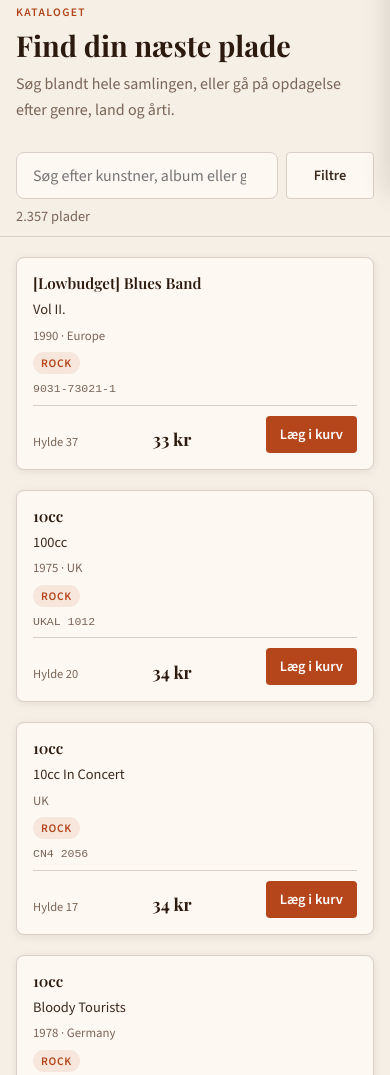
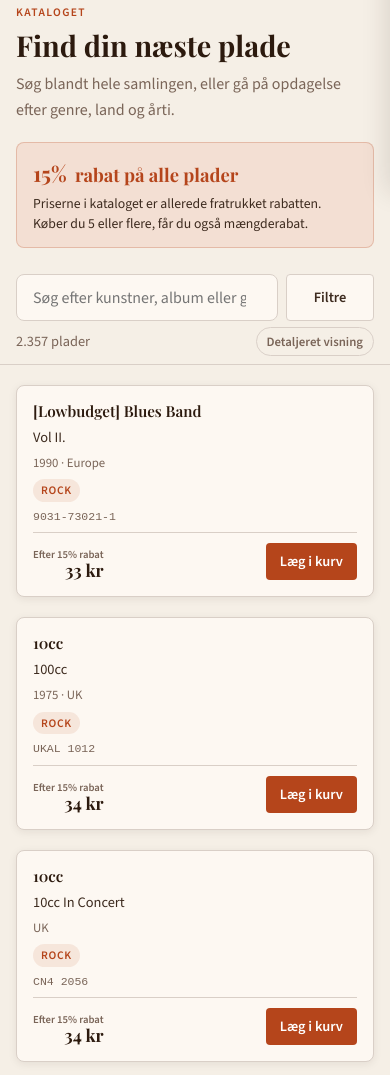
Before and after one commit to pladesamling/pladesamling.github.io, a website: page index.html in a window 390 px wide. Shown: the part 652-1727 px from the top of the page. Drawn offline with nearby package versions, Linux system fonts and the light colour scheme.

Commit message:
Add discount details and view toggle

```diff
--- a/app.js
+++ b/app.js
@@ -343,7 +343,7 @@ function renderCard(vinyl) {
   const year = vinyl.released ? escapeHtml(vinyl.released) : '';
   const country = escapeHtml(normalizeCountry(vinyl.country));
   const catNo = escapeHtml(vinyl.catNo || '');
-  const shelf = vinyl.shelf == null || vinyl.shelf === '' ? '' : escapeHtml(vinyl.shelf);
+  const shelf = vinyl.shelf == null || vinyl.shelf === '' ? '—' : escapeHtml(vinyl.shelf);
   const genres = getGenres(vinyl);
   const genreDisplay = genres.map(value => `<span class="card-genre">${escapeHtml(value)}</span>`).join('');
   const displayPriceOre = getDisplayPriceOre(vinyl.discogsPrice);
@@ -357,9 +357,17 @@ function renderCard(vinyl) {
   <div class="card-meta">${meta}</div>
   ${genreDisplay ? `<div class="card-genres">${genreDisplay}</div>` : ''}
   ${catNo ? `<div class="card-catno">${catNo}</div>` : ''}
+  <div class="card-details">
+    <div><span>Discogs-pris</span><strong>${formatPriceOre(priceToOre(vinyl.discogsPrice))}</strong></div>
+    <div><span>Hylde</span><strong>${shelf}</strong></div>
+    <div><span>Pladenummer</span><strong>#${id}</strong></div>
+    <div><span>Katalognummer</span><strong>${catNo || '—'}</strong></div>
+  </div>
   <div class="card-footer">
-    ${shelf ? `<span class="card-shelf">Hylde ${shelf}</span>` : '<span></span>'}
-    <span class="card-price">${formatPriceOre(displayPriceOre)}</span>
+    <span class="card-price-wrap">
+      <span class="card-price-label">Efter 15% rabat</span>
+      <span class="card-price">${formatPriceOre(displayPriceOre)}</span>
+    </span>
     <button class="btn-primary${inBasket ? ' in-basket' : ''}" type="button" data-action="add" data-id="${id}" ${inBasket ? 'disabled' : ''}>${inBasket ? 'I kurven ✓' : 'Læg i kurv'}</button>
   </div>
 </article>`.trim();
@@ -685,6 +693,11 @@ function bindEvents() {
   document.getElementById('decadeFilter').addEventListener('change', filterAndSort);
   document.getElementById('sortSelect').addEventListener('change', filterAndSort);
   document.getElementById('resetFiltersBtn').addEventListener('click', resetFilters);
+  document.getElementById('detailedViewBtn').addEventListener('click', event => {
+    const grid = document.getElementById('vinylGrid');
+    const isDetailed = grid.classList.toggle('detailed');
+    event.currentTarget.setAttribute('aria-pressed', String(isDetailed));
+  });
   document.getElementById('filterToggleBtn').addEventListener('click', event => {
     const filterRow = document.getElementById('filterRow');
     const isOpen = filterRow.classList.toggle('open');
--- a/index.html
+++ b/index.html
@@ -70,6 +70,10 @@
         <h2>Find din næste plade</h2>
         <p>Søg blandt hele samlingen, eller gå på opdagelse efter genre, land og årti.</p>
       </div>
+      <aside class="discount-banner" aria-label="Rabat på alle plader">
+        <strong><span>15%</span> rabat på alle plader</strong>
+        <p>Priserne i kataloget er allerede fratrukket rabatten. Køber du 5 eller flere, får du også mængderabat.</p>
+      </aside>
       <div class="catalogue-tools">
         <div class="catalogue-controls">
           <div class="search-bar">
@@ -102,7 +106,12 @@
             <button class="btn-reset" id="resetFiltersBtn" type="button" aria-label="Nulstil filtre">Nulstil</button>
           </div>
         </div>
-        <p class="result-count" id="resultCount" aria-live="polite"></p>
+        <div class="catalogue-meta-row">
+          <p class="result-count" id="resultCount" aria-live="polite"></p>
+          <button class="view-toggle" id="detailedViewBtn" type="button" aria-pressed="false" aria-controls="vinylGrid">
+            Detaljeret visning
+          </button>
+        </div>
       </div>
       <div class="vinyl-grid" id="vinylGrid"></div>
       <div class="load-more-wrap">
--- a/style.css
+++ b/style.css
@@ -296,6 +296,33 @@ a:focus-visible {
 }
 .catalogue-heading > p:last-child { color: var(--text-muted); }
 
+.discount-banner {
+  display: flex;
+  align-items: center;
+  gap: 20px;
+  padding: 16px 20px;
+  margin-bottom: 16px;
+  color: var(--text-body);
+  background: #f3dfd3;
+  border: 1px solid rgba(181, 69, 27, 0.24);
+  border-radius: var(--radius);
+}
+.discount-banner strong {
+  flex: 0 0 auto;
+  color: var(--accent);
+  font-family: 'Playfair Display', serif;
+  font-size: 1.15rem;
+  white-space: nowrap;
+}
+.discount-banner strong span {
+  margin-right: 4px;
+  font-size: 1.55rem;
+}
+.discount-banner p {
+  font-size: 0.92rem;
+  line-height: 1.45;
+}
+
 .catalogue-tools {
   position: sticky;
   top: 64px;
@@ -374,7 +401,38 @@ a:focus-visible {
 .result-count {
   font-size: 0.9rem;
   color: var(--text-muted);
+}
+.catalogue-meta-row {
+  display: flex;
+  align-items: center;
+  justify-content: space-between;
+  gap: 16px;
   margin-top: 8px;
+}
+.view-toggle {
+  padding: 5px 10px;
+  color: var(--text-muted);
+  font-family: 'Source Sans 3', sans-serif;
+  font-size: 0.8rem;
+  font-weight: 600;
+  background: transparent;
+  border: 1px solid var(--border);
+  border-radius: 999px;
+  cursor: pointer;
+  transition: color var(--transition), border-color var(--transition), background var(--transition);
+}
+.view-toggle:hover {
+  color: var(--accent);
+  border-color: var(--accent);
+}
+.view-toggle[aria-pressed="true"] {
+  color: #fff;
+  background: var(--accent);
+  border-color: var(--accent);
+}
+.view-toggle:focus-visible {
+  outline: 3px solid rgba(181, 69, 27, 0.14);
+  outline-offset: 2px;
 }
 
 .vinyl-grid {
@@ -382,6 +440,9 @@ a:focus-visible {
   grid-template-columns: repeat(auto-fill, minmax(220px, 1fr));
   gap: 20px;
   min-height: 200px;
+}
+.vinyl-grid.detailed {
+  grid-template-columns: repeat(auto-fill, minmax(270px, 1fr));
 }
 
 /* Vinyl Card */
@@ -442,6 +503,33 @@ a:focus-visible {
   color: var(--text-muted);
   font-family: monospace;
 }
+.vinyl-card .card-details { display: none; }
+.vinyl-grid.detailed .vinyl-card .card-catno { display: none; }
+.vinyl-grid.detailed .vinyl-card .card-details {
+  display: grid;
+  grid-template-columns: repeat(2, minmax(0, 1fr));
+  gap: 8px 14px;
+  padding: 10px 0;
+  margin-top: 4px;
+  border-top: 1px solid var(--border);
+}
+.vinyl-card .card-details div {
+  display: flex;
+  flex-direction: column;
+  min-width: 0;
+}
+.vinyl-card .card-details span {
+  color: var(--text-muted);
+  font-size: 0.7rem;
+}
+.vinyl-card .card-details strong {
+  overflow: hidden;
+  color: var(--text-body);
+  font-size: 0.82rem;
+  font-weight: 600;
+  text-overflow: ellipsis;
+  white-space: nowrap;
+}
 .vinyl-card .card-footer {
   display: flex;
   align-items: center;
@@ -450,11 +538,7 @@ a:focus-visible {
   padding-top: 10px;
   border-top: 1px solid var(--border);
   gap: 8px;
-  flex-wrap: wrap;
-}
-.vinyl-card .card-shelf {
-  font-size: 0.78rem;
-  color: var(--text-muted);
+  flex-wrap: nowrap;
 }
 .vinyl-card .card-price {
   font-family: 'Playfair Display', serif;
@@ -462,7 +546,20 @@ a:focus-visible {
   font-weight: 700;
   color: var(--text);
 }
+.vinyl-card .card-price-wrap {
+  display: flex;
+  flex-direction: column;
+  align-items: flex-end;
+  line-height: 1.15;
+}
+.vinyl-card .card-price-label {
+  color: var(--text-muted);
+  font-size: 0.67rem;
+  font-weight: 600;
+  white-space: nowrap;
+}
 .vinyl-card .btn-primary { padding: 9px 14px; }
+.vinyl-card .card-footer .btn-primary { flex: 0 0 auto; }
 
 .load-more-wrap {
   text-align: center;
@@ -817,6 +914,16 @@ a:focus-visible {
   .stat-num { font-size: 1.7rem; }
   :root { --sidebar-width: 100vw; }
   .catalogue-heading { margin-bottom: 20px; }
+  .discount-banner {
+    display: block;
+    padding: 13px 16px;
+  }
+  .discount-banner strong {
+    display: block;
+    margin-bottom: 3px;
+  }
+  .discount-banner strong span { font-size: 1.35rem; }
+  .discount-banner p { font-size: 0.86rem; }
   .catalogue-tools {
     margin-inline: -16px;
     padding: 10px 16px 8px;
@@ -851,7 +958,7 @@ a:focus-visible {
   .filter-row.open { display: grid; }
   .filter-row select { min-width: 0; font-size: 0.85rem; }
   .btn-reset { grid-column: 1 / -1; }
-  .result-count { margin-top: 6px; }
+  .catalogue-meta-row { margin-top: 6px; }
 }
 @media (max-width: 480px) {
   .header-inner { padding: 0 16px; }
```
Also changed, not shown: tests/site.spec.js (+10 -0 lines).
